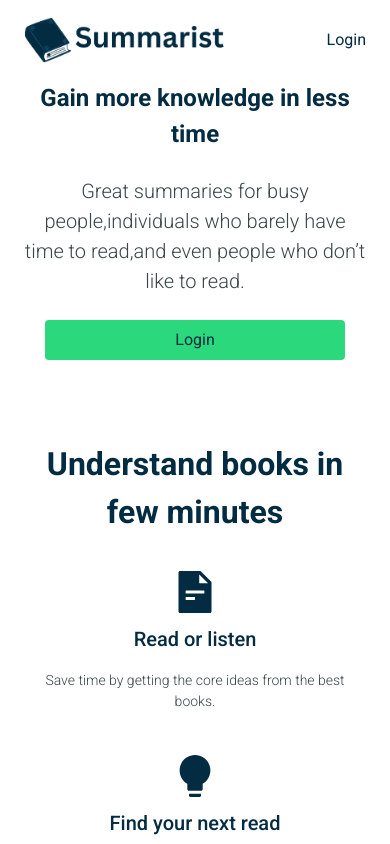
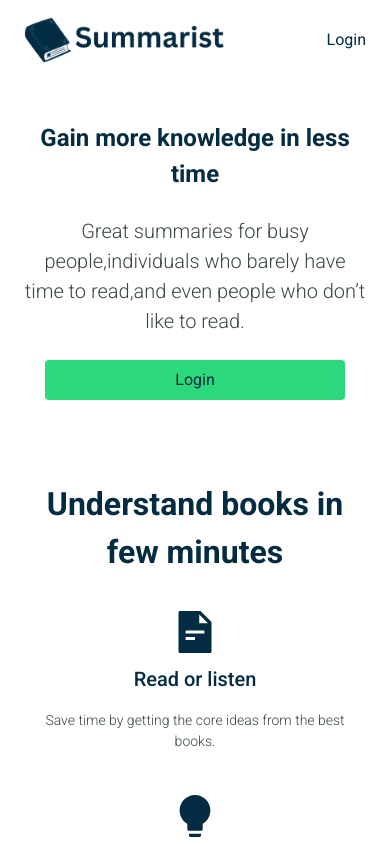
Before and after one commit to shavonnewhiffin/summaristproject, a Next.js app: page / in a window 390 px wide. Shown: the top 844 px of the page. Built offline with nearby package versions, Linux system fonts and the light colour scheme.

Commit message:
feat: increased padding to container--first at 768px breakpoint

```diff
--- a/app/globals.css
+++ b/app/globals.css
@@ -88,3 +88,9 @@ button:disabled {
 .btn:active {
   transform: translateY(1px);
 }
+
+@media (max-width: 768px) {
+  .container--first{
+    padding-top: 40px;
+  }
+}
```
